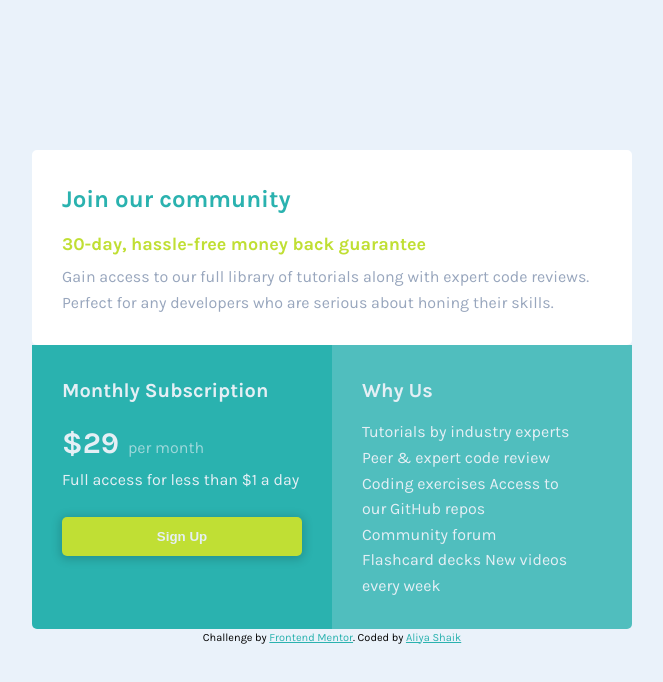
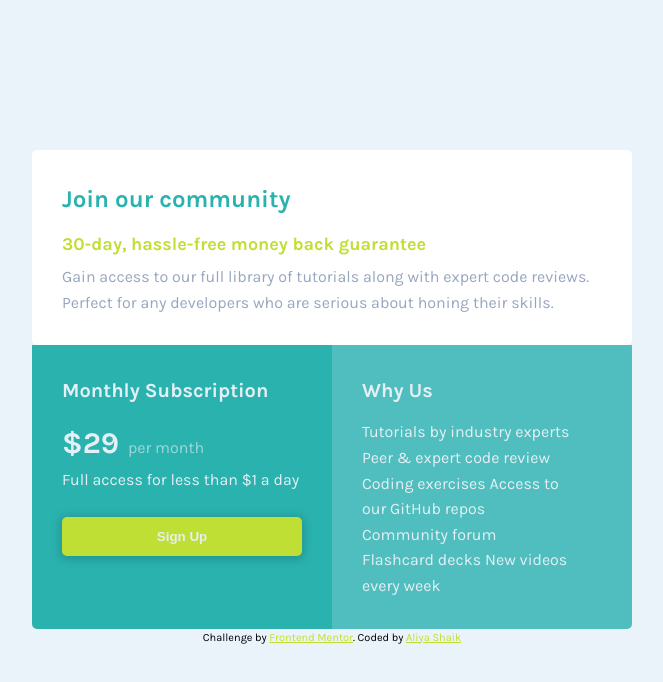
Before and after one commit to SkAliya/8-Single-price-grid-component, a website: page index.html in a window 1280 px wide. Shown: the whole page, without its empty margins (308-971 px from the left). Drawn offline with nearby package versions, Linux system fonts and the light colour scheme; files that its build step writes are made by us from their sources.

Commit message:
Update base.scss

```diff
--- a/sass/base.scss
+++ b/sass/base.scss
@@ -67,5 +67,5 @@ footer {
   text-align: center;
 }
 .attribution a {
-  color: var(--color-primary);
+  color: var(--color-secondary);
 }
```
